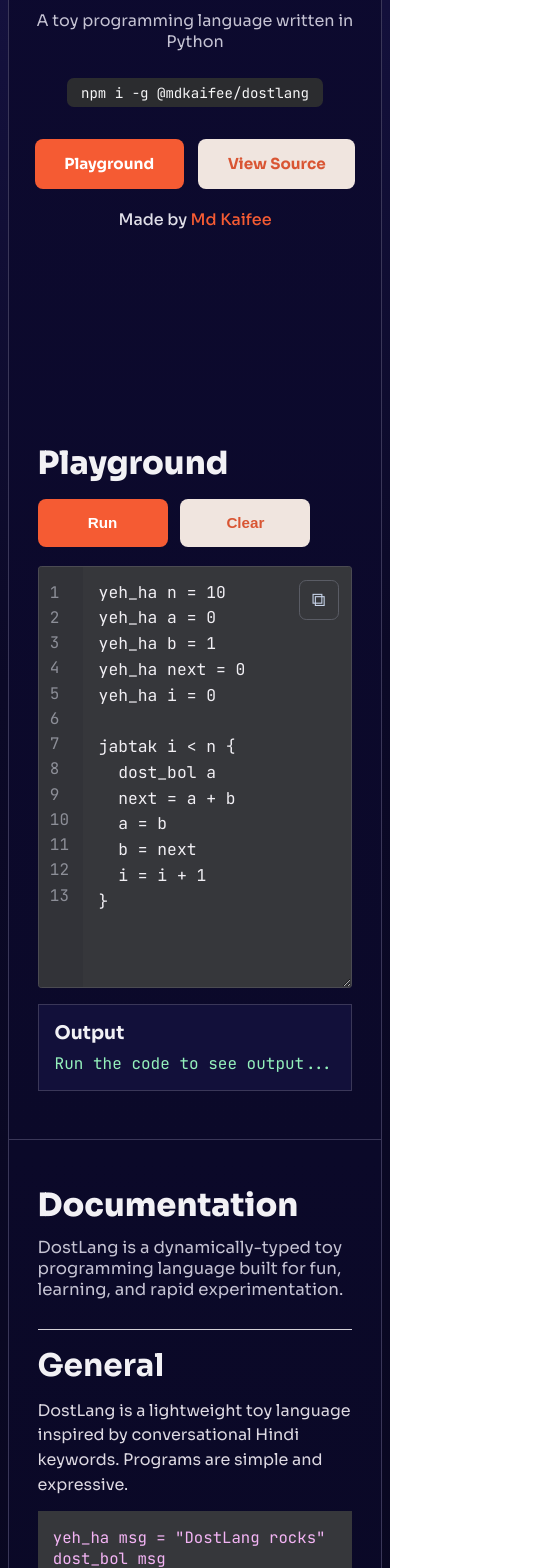
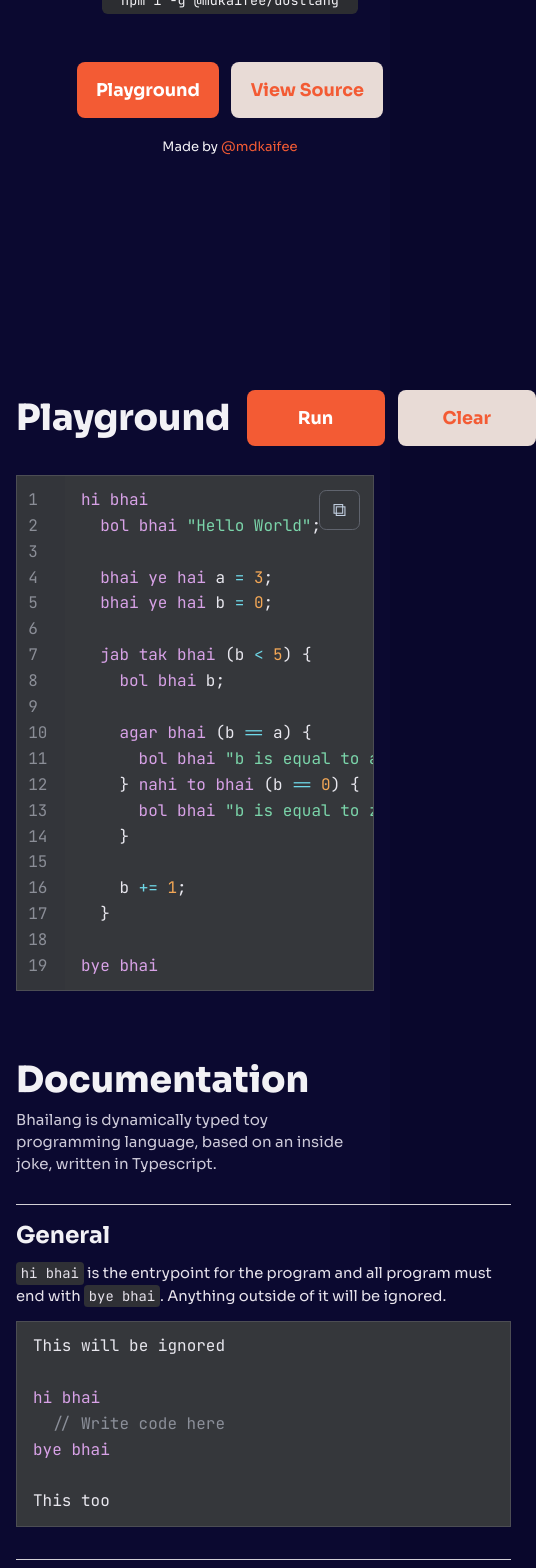
Before and after one commit to Mdkaifee/Dostlang_React, a React (Vite) app: page / in a window 390 px wide. Shown: the part 320-1888 px from the top of the page, 536 px wide, since content can reach past the window. Built offline with nearby package versions, Linux system fonts and the light colour scheme.

Commit message:
updated ui

```diff
--- a/src/App.jsx
+++ b/src/App.jsx
@@ -1,132 +1,195 @@
 import { useMemo, useState } from 'react'
 
-const starterCode = `yeh_ha n = 10
-yeh_ha a = 0
-yeh_ha b = 1
-yeh_ha next = 0
-yeh_ha i = 0
+const playgroundSample = `hi bhai
+  bol bhai "Hello World";
 
-jabtak i < n {
-  dost_bol a
-  next = a + b
-  a = b
-  b = next
-  i = i + 1
-}`
+  bhai ye hai a = 3;
+  bhai ye hai b = 0;
 
-const docs = [
+  jab tak bhai (b < 5) {
+    bol bhai b;
+
+    agar bhai (b == a) {
+      bol bhai "b is equal to a";
+    } nahi to bhai (b == 0) {
+      bol bhai "b is equal to zero";
+    }
+
+    b += 1;
+  }
+
+bye bhai`
+
+const docBlocks = {
+  general: `This will be ignored
+
+hi bhai
+  // Write code here
+bye bhai
+
+This too`,
+  variables: `hi bhai
+  bhai ye hai a = 10;
+  bhai ye hai b = "two";
+  bhai ye hai c = 15;
+  a = a + 1;
+  b = 21;
+  c *= 2;
+bye bhai`,
+  types: `hi bhai
+  bhai ye hai a = 10;
+  bhai ye hai b = 10 + (15*20);
+  bhai ye hai c = "two";
+  bhai ye hai d = 'ok';
+  bhai ye hai e = nalla;
+  bhai ye hai f = sahi;
+  bhai ye hai g = galat;
+bye bhai`,
+  builtins: `hi bhai
+  bol bhai "Hello World";
+  bhai ye hai a = 10;
   {
-    title: 'General',
-    body: 'DostLang is a lightweight toy language inspired by conversational Hindi keywords. Programs are simple and expressive.',
-    code: `yeh_ha msg = "DostLang rocks"
-dost_bol msg`,
-  },
-  {
-    title: 'Variables',
-    body: 'Declare variables with yeh_ha. Re-assign later with plain = syntax.',
-    code: `yeh_ha a = 10
-yeh_ha name = "Kaifee"
-a = a + 5
-dost_bol name`,
-  },
-  {
-    title: 'Conditionals',
-    body: 'Use agar / warna for branching. Conditions support comparison operators.',
-    code: `yeh_ha marks = 82
-agar marks >= 80 {
-  dost_bol "Top"
-} warna {
-  dost_bol "Keep going"
-}`,
-  },
-  {
-    title: 'Loops',
-    body: 'Use jabtak to repeat until condition becomes false.',
-    code: `yeh_ha i = 1
-jabtak i <= 5 {
-  dost_bol i
-  i = i + 1
-}`,
-  },
-]
-
-function evaluateExpression(expr, env) {
-  const normalized = expr
-    .replace(/\bsach\b/g, 'true')
-    .replace(/\bjhoot\b/g, 'false')
-
-  const keys = Object.keys(env)
-  const values = Object.values(env)
-  try {
-    // Intended as a playground helper, not a secure sandbox.
-    return new Function(...keys, `return (${normalized})`)(...values)
-  } catch {
-    return normalized
+    bhai ye hai b = 20;
+    bol bhai a + b;
   }
+  bol bhai 5, 'ok', nalla , sahi , galat;
+bye bhai`,
+  conditionals: `hi bhai
+  bhai ye hai a = 10;
+  agar bhai (a < 20) {
+    bol bhai "a is less than 20";
+  } nahi to bhai ( a < 25 ) {
+    bol bhai "a is less than 25";
+  } warna bhai {
+    bol bhai "a is greater than or equal to 25";
+  }
+bye bhai`,
+  loops: `hi bhai
+  bhai ye hai a = 0;
+  jab tak bhai (a < 10) {
+    a += 1;
+    agar bhai (a == 5) {
+      bol bhai "andar se bol bhai ", a;
+      agla dekh bhai;
+    }
+    agar bhai (a == 6) {
+      bas kar bhai;
+    }
+    bol bhai a;
+  }
+  bol bhai "done";
+bye bhai`,
 }
 
-function runDost(code) {
-  const env = {}
-  const output = []
+const keywordSet = new Set([
+  'hi',
+  'bhai',
+  'bol',
+  'ye',
+  'hai',
+  'jab',
+  'tak',
+  'agar',
+  'nahi',
+  'to',
+  'warna',
+  'bye',
+  'nalla',
+  'sahi',
+  'galat',
+  'bas',
+  'kar',
+  'agla',
+  'dekh',
+])
 
-  for (const raw of code.split('\n')) {
-    const line = raw.trim()
-    if (!line || line.startsWith('#') || line.endsWith('{') || line === '}') {
-      continue
-    }
+function InlineTag({ children }) {
+  return <code className="inline-tag">{children}</code>
+}
 
-    const declare = line.match(/^yeh_ha\s+([a-zA-Z_][a-zA-Z0-9_]*)\s*=\s*(.+)$/)
-    if (declare) {
-      env[declare[1]] = evaluateExpression(declare[2], env)
-      continue
-    }
+function highlightLine(line) {
+  const commentIdx = line.indexOf('//')
+  const codePart = commentIdx >= 0 ? line.slice(0, commentIdx) : line
+  const commentPart = commentIdx >= 0 ? line.slice(commentIdx) : ''
+  const tokenRegex = /("[^"]*"|'[^']*'|==|!=|<=|>=|\+=|-=|\*=|\/=|[{}();,]|[+\-*/=<>]|\b[a-zA-Z_][a-zA-Z0-9_]*\b|\d+)/g
+  const pieces = codePart.split(tokenRegex)
 
-    const assign = line.match(/^([a-zA-Z_][a-zA-Z0-9_]*)\s*=\s*(.+)$/)
-    if (assign) {
-      env[assign[1]] = evaluateExpression(assign[2], env)
-      continue
-    }
+  return (
+    <>
+      {pieces.map((piece, idx) => {
+        if (!piece) return null
 
-    const print = line.match(/^dost_bol\s+(.+)$/)
-    if (print) {
-      output.push(String(evaluateExpression(print[1], env)))
+        let cls = 'tok-plain'
+        if (/^"[^"]*"$|^'[^']*'$/.test(piece)) {
+          cls = 'tok-string'
+        } else if (/^\d+$/.test(piece)) {
+          cls = 'tok-number'
+        } else if (/^(==|!=|<=|>=|\+=|-=|\*=|\/=|[+\-*/=<>])$/.test(piece)) {
+          cls = 'tok-op'
+        } else if (/^[{}();,]$/.test(piece)) {
+          cls = 'tok-punc'
+        } else if (keywordSet.has(piece)) {
+          cls = 'tok-key'
+        }
+
+        return (
+          <span key={`${piece}-${idx}`} className={cls}>
+            {piece}
+          </span>
+        )
+      })}
+      {commentPart ? <span className="tok-comment">{commentPart}</span> : null}
+    </>
+  )
+}
+
+function CodeLines({ code, withNumbers = false }) {
+  const lines = code.split('\n')
+
+  return (
+    <div className={`code-grid ${withNumbers ? 'with-lines' : ''}`}>
+      {withNumbers ? (
+        <pre className="line-column" aria-hidden="true">
+          {lines.map((_, index) => (
+            <span key={`ln-${index + 1}`}>{index + 1}</span>
+          ))}
+        </pre>
+      ) : null}
+      <pre className="code-panel">
+        {lines.map((line, index) => (
+          <div className="code-row" key={`line-${index}`}>
+            {highlightLine(line)}
+          </div>
+        ))}
+      </pre>
+    </div>
+  )
+}
+
+function App() {
+  const [playgroundCode, setPlaygroundCode] = useState(playgroundSample)
+
+  const lineCountMemo = useMemo(() => playgroundCode.split('\n').length, [playgroundCode])
+
+  const onClear = () => setPlaygroundCode('')
+  const onRun = () => setPlaygroundCode((prev) => prev)
+  const onCopy = async () => {
+    try {
+      await navigator.clipboard.writeText(playgroundCode)
+    } catch {
+      // Clipboard is optional.
     }
   }
 
-  return output
-}
-
-function App() {
-  const [code, setCode] = useState(starterCode)
-  const [output, setOutput] = useState([])
-
-  const lineNumbers = useMemo(() => {
-    const count = Math.max(code.split('\n').length, 10)
-    return Array.from({ length: count }, (_, idx) => idx + 1)
-  }, [code])
-
-  const onRun = () => setOutput(runDost(code))
-  const onClear = () => {
-    setCode('')
-    setOutput([])
-  }
-
-  const onCopy = async () => {
-    try {
-      await navigator.clipboard.writeText(code)
-    } catch {
-      // Ignore clipboard errors in unsupported environments.
-    }
-  }
+  const hasCode = lineCountMemo > 0
 
   return (
     <main className="page-shell">
       <section className="hero-section">
         <div className="hero-inner">
-          <img className="hero-glyph" src="/dostlang.png" alt="DostLang glyph" />
           <h1 className="hero-title">DOSTLANG</h1>
           <p className="hero-subtitle">A toy programming language written in Python</p>
-          <code className="install-pill">npm i -g @mdkaifee/dostlang</code>
+          <code className="install-pill">`npm i -g @mdkaifee/dostlang`</code>
 
           <div className="hero-actions">
             <a className="btn btn-primary" href="#playground">
@@ -144,17 +207,17 @@
 
           <p className="made-by">
             Made by{' '}
-            <a href="https://mdkaifee-software-developer.onrender.com/" target="_blank" rel="noreferrer">
-              Md Kaifee
+            <a href="https://github.com/Mdkaifee" target="_blank" rel="noreferrer">
+              @mdkaifee
             </a>
           </p>
         </div>
       </section>
 
       <section className="playground-section" id="playground">
-        <div className="section-header">
+        <div className="section-head">
           <h2>Playground</h2>
-          <div className="inline-actions">
+          <div className="section-actions">
             <button className="btn btn-primary" onClick={onRun} type="button">
               Run
             </button>
@@ -164,51 +227,85 @@
           </div>
         </div>
 
-        <div className="editor-shell">
-          <button className="copy-btn" type="button" onClick={onCopy} aria-label="Copy code">
+        <div className="playground-editor-wrap">
+          <button className="copy-btn" onClick={onCopy} type="button" aria-label="Copy code">
             ⧉
           </button>
-          <div className="editor-grid">
-            <pre className="line-nums" aria-hidden="true">
-              {lineNumbers.map((num) => (
-                <span key={num}>{num}</span>
-              ))}
-            </pre>
-            <textarea
-              className="editor-input"
-              value={code}
-              onChange={(event) => setCode(event.target.value)}
-              spellCheck={false}
-            />
-          </div>
-        </div>
-
-        <div className="output-shell">
-          <h3>Output</h3>
-          <pre>{output.length ? output.join('\n') : 'Run the code to see output...'}</pre>
+          {hasCode ? <CodeLines code={playgroundCode} withNumbers /> : <div className="empty-code">No code</div>}
         </div>
       </section>
 
       <section className="docs-section">
         <h2>Documentation</h2>
         <p className="docs-intro">
-          DostLang is a dynamically-typed toy programming language built for fun, learning, and rapid experimentation.
+          Bhailang is dynamically typed toy programming language, based on an inside joke, written in Typescript.
         </p>
 
         <div className="docs-grid">
-          {docs.map((item) => (
-            <article className="doc-card" key={item.title}>
-              <h3>{item.title}</h3>
-              <p>{item.body}</p>
-              <pre>
-                <code>{item.code}</code>
-              </pre>
-            </article>
-          ))}
+          <article className="doc-card">
+            <h3>General</h3>
+            <p>
+              <InlineTag>hi bhai</InlineTag> is the entrypoint for the program and all program must end with{' '}
+              <InlineTag>bye bhai</InlineTag>. Anything outside of it will be ignored.
+            </p>
+            <CodeLines code={docBlocks.general} />
+          </article>
+
+          <article className="doc-card">
+            <h3>Variables</h3>
+            <p>
+              Variables can be declared using <InlineTag>bhai ye hai</InlineTag>.
+            </p>
+            <CodeLines code={docBlocks.variables} />
+          </article>
+
+          <article className="doc-card">
+            <h3>Types</h3>
+            <p>
+              Numbers and strings are like other languages. Null values can be denoted using <InlineTag>nalla</InlineTag>.{' '}
+              <InlineTag>sahi</InlineTag> and <InlineTag>galat</InlineTag> are the boolean values.
+            </p>
+            <CodeLines code={docBlocks.types} />
+          </article>
+
+          <article className="doc-card">
+            <h3>Built-ins</h3>
+            <p>
+              Use <InlineTag>bol bhai</InlineTag> to print anything to console.
+            </p>
+            <CodeLines code={docBlocks.builtins} />
+          </article>
+
+          <article className="doc-card">
+            <h3>Conditionals</h3>
+            <p>
+              Bhailang supports if-else-if ladder construct , <InlineTag>agar bhai</InlineTag> block will execute if condition is{' '}
+              <InlineTag>sahi</InlineTag>, otherwise one of the subsequently added <InlineTag>nahi to bhai</InlineTag> blocks will
+              execute if their respective condition is <InlineTag>sahi</InlineTag>, and the <InlineTag>warna bhai</InlineTag> block
+              will eventually execute if all of the above conditions are <InlineTag>galat</InlineTag>.
+            </p>
+            <CodeLines code={docBlocks.conditionals} />
+          </article>
+
+          <article className="doc-card">
+            <h3>Loops</h3>
+            <p>
+              Statements inside <InlineTag>jab tak bhai</InlineTag> blocks are executed as long as a specified condition evaluates to{' '}
+              <InlineTag>sahi</InlineTag>. If the condition becomes <InlineTag>galat</InlineTag>, statement within the loop stops
+              executing and control passes to the statement following the loop. Use <InlineTag>bas kar bhai</InlineTag> to break the
+              loop and <InlineTag>agla dekh bhai</InlineTag> to continue within loop.
+            </p>
+            <CodeLines code={docBlocks.loops} />
+          </article>
         </div>
       </section>
 
-      <footer className="site-footer">© 2026 Md Kaifee</footer>
+      <footer className="site-footer">
+        © 2026{' '}
+        <a href="https://mdkaifee-software-developer.onrender.com/" target="_blank" rel="noreferrer">
+          Md Kaifee
+        </a>
+      </footer>
     </main>
   )
 }
--- a/src/styles.css
+++ b/src/styles.css
@@ -1,14 +1,14 @@
-@import url('https://fonts.googleapis.com/css2?family=JetBrains+Mono:wght@400;600&family=Permanent+Marker&family=Sora:wght@400;500;700;800&display=swap');
+@import url('https://fonts.googleapis.com/css2?family=JetBrains+Mono:wght@400;500;700&family=Permanent+Marker&family=Sora:wght@400;600;700;800&display=swap');
 
 :root {
-  --bg: #0b0927;
-  --bg-soft: #12103a;
-  --card: #36373b;
+  --bg: #0b0930;
+  --panel: #35373b;
+  --panel-edge: #4c4d53;
   --text: #f2f1f5;
-  --muted: #c5c3d3;
-  --accent: #f55b33;
-  --accent-soft: #f0e5df;
-  --border: #3a3758;
+  --muted: #cdcad9;
+  --accent: #f35b34;
+  --cream: #e8dbd6;
+  --border: #2f2a56;
 }
 
 * {
@@ -19,106 +19,98 @@
 body,
 #root {
   margin: 0;
+  width: 100%;
   min-height: 100%;
 }
 
 body {
-  background: radial-gradient(circle at 20% -10%, #1c1852 0%, var(--bg) 40%, #07061b 100%);
+  background: #09072c;
   color: var(--text);
   font-family: 'Sora', sans-serif;
 }
 
 .page-shell {
-  width: min(1180px, 96vw);
+  width: min(1128px, 100%);
   margin: 0 auto;
-  border: 1px solid var(--border);
-  background: linear-gradient(180deg, #0d0a30 0%, #090822 100%);
+  border-top: 1px solid var(--border);
+  border-bottom: 1px solid var(--border);
+  background: var(--bg);
 }
 
 .hero-section {
-  min-height: 85vh;
+  min-height: 82vh;
   display: grid;
   place-items: center;
   text-align: center;
-  padding: 4rem 1.5rem;
+  padding: 2.6rem 1.5rem 4.2rem;
 }
 
 .hero-inner {
   max-width: 780px;
 }
 
-.hero-glyph {
-  width: clamp(68px, 12vw, 108px);
-  height: auto;
-  border-radius: 0.45rem;
-  opacity: 0.92;
-}
-
 .hero-title {
   margin: 0;
-  font-size: clamp(3rem, 12vw, 8rem);
   font-family: 'Permanent Marker', cursive;
+  font-size: clamp(4.3rem, 12vw, 10rem);
+  line-height: 0.94;
+  letter-spacing: 0.085em;
   color: var(--accent);
-  letter-spacing: 0.08em;
-  line-height: 0.9;
 }
 
 .hero-subtitle {
-  margin: 1.7rem 0 0.9rem;
+  margin: 1.5rem 0 1rem;
   color: var(--muted);
-  font-size: clamp(1rem, 2.3vw, 2rem);
+  font-size: clamp(1rem, 2.15vw, 2rem);
 }
 
 .install-pill {
   display: inline-block;
-  margin-top: 0.7rem;
-  font-size: clamp(0.88rem, 2.5vw, 1.25rem);
+  background: #2c2d31;
+  border-radius: 0.36rem;
+  padding: 0.34rem 0.68rem;
+  color: #f1f0f4;
   font-family: 'JetBrains Mono', monospace;
-  background: #2b2c2f;
-  color: #f6f6f7;
-  padding: 0.35rem 0.9rem;
-  border-radius: 0.42rem;
+  font-size: clamp(0.84rem, 1.3vw, 1.05rem);
 }
 
 .hero-actions {
+  margin-top: 3rem;
   display: flex;
-  gap: 0.9rem;
   justify-content: center;
-  margin-top: 2rem;
+  gap: 0.76rem;
   flex-wrap: wrap;
 }
 
 .btn {
+  border: 0;
+  border-radius: 0.5rem;
+  min-width: 176px;
+  height: 62px;
+  padding: 0 1.2rem;
+  cursor: pointer;
   text-decoration: none;
-  border: 0;
-  cursor: pointer;
-  font-size: clamp(0.95rem, 2vw, 1.65rem);
+  display: inline-flex;
+  align-items: center;
+  justify-content: center;
+  font-family: 'Sora', sans-serif;
+  font-size: clamp(1.1rem, 1.85vw, 1.9rem);
   font-weight: 700;
-  border-radius: 0.5rem;
-  padding: 0.95rem 1.85rem;
-  min-width: 160px;
-  transition: transform 160ms ease, filter 160ms ease;
-}
-
-.btn:hover {
-  transform: translateY(-2px);
-  filter: brightness(1.05);
 }
 
 .btn-primary {
+  background: var(--accent);
   color: #fff;
-  background: var(--accent);
 }
 
 .btn-ghost {
-  color: #d95533;
-  background: var(--accent-soft);
+  background: var(--cream);
+  color: var(--accent);
 }
 
 .made-by {
-  margin-top: 1.3rem;
-  color: #e0dfe8;
-  font-weight: 500;
+  margin-top: 1.25rem;
+  font-size: clamp(0.82rem, 1.08vw, 1.02rem);
 }
 
 .made-by a {
@@ -128,170 +120,203 @@
 
 .playground-section,
 .docs-section {
-  padding: 2.8rem 1.8rem 3rem;
+  padding: 0 2.85rem 2.4rem;
 }
 
-.section-header {
+.section-head {
+  min-height: 90px;
   display: flex;
+  align-items: center;
   justify-content: space-between;
-  align-items: center;
   gap: 1rem;
-  flex-wrap: wrap;
 }
 
-.section-header h2,
+.section-head h2,
 .docs-section h2 {
   margin: 0;
-  font-size: clamp(2rem, 5vw, 3.4rem);
+  font-size: clamp(2.25rem, 4.85vw, 3.26rem);
   font-weight: 800;
+  line-height: 1;
 }
 
-.inline-actions {
+.section-actions {
   display: flex;
-  gap: 0.8rem;
+  gap: 0.82rem;
 }
 
-.editor-shell {
+.playground-editor-wrap {
   position: relative;
-  margin-top: 1.2rem;
-  background: var(--card);
-  border-radius: 0.2rem;
-  border: 1px solid #4b4b52;
-  overflow: hidden;
+  margin-top: 0.72rem;
+  border: 1px solid var(--panel-edge);
+  background: var(--panel);
+  min-height: 510px;
 }
 
 .copy-btn {
   position: absolute;
-  top: 0.8rem;
-  right: 0.8rem;
-  border: 1px solid #5a5c65;
-  color: #c9d5eb;
+  top: 0.9rem;
+  right: 0.84rem;
+  z-index: 3;
+  width: 2.52rem;
+  height: 2.52rem;
+  border: 1px solid #60646e;
+  border-radius: 0.45rem;
+  color: #c4d1e3;
   background: transparent;
-  border-radius: 0.45rem;
-  width: 2.5rem;
-  height: 2.5rem;
-  font-size: 1.2rem;
+  font-size: 1.18rem;
   cursor: pointer;
-  z-index: 2;
 }
 
-.editor-grid {
+.empty-code {
+  min-height: 510px;
   display: grid;
-  grid-template-columns: 60px 1fr;
-  min-height: 420px;
+  place-items: center;
+  color: #afacbc;
+  font-family: 'JetBrains Mono', monospace;
 }
 
-.line-nums {
-  margin: 0;
-  padding: 0.8rem 0.7rem;
-  font-family: 'JetBrains Mono', monospace;
-  color: #8d8f98;
-  user-select: none;
-  line-height: 1.58;
-  background: #323338;
+.code-grid.with-lines {
+  display: grid;
+  grid-template-columns: 62px 1fr;
+  min-height: 510px;
 }
 
-.line-nums span {
+.line-column {
+  margin: 0;
+  padding: 0.7rem 0.7rem;
+  background: #33353a;
+  color: #8b8e97;
+  font-family: 'JetBrains Mono', monospace;
+  line-height: 1.62;
+  user-select: none;
+}
+
+.line-column span {
   display: block;
 }
 
-.editor-input {
-  border: 0;
-  width: 100%;
-  resize: vertical;
-  min-height: 420px;
-  background: var(--card);
+.code-panel {
+  margin: 0;
+  padding: 0.7rem 1rem;
   color: #f1eff4;
-  padding: 0.8rem 3.8rem 0.8rem 1rem;
   font-family: 'JetBrains Mono', monospace;
-  font-size: 1.02rem;
-  line-height: 1.58;
-  outline: none;
+  line-height: 1.62;
+  overflow: auto;
+  white-space: pre;
 }
 
-.output-shell {
-  margin-top: 1rem;
-  border: 1px solid var(--border);
-  background: var(--bg-soft);
-  padding: 1rem;
+.code-row {
+  min-height: 1.62em;
 }
 
-.output-shell h3 {
-  margin: 0 0 0.6rem;
+.tok-key {
+  color: #d8a2e7;
 }
 
-.output-shell pre {
-  margin: 0;
-  font-family: 'JetBrains Mono', monospace;
-  color: #94f1bc;
-  white-space: pre-wrap;
+.tok-string {
+  color: #7bd5aa;
+}
+
+.tok-number {
+  color: #f3a756;
+}
+
+.tok-op {
+  color: #6fd8e8;
+}
+
+.tok-comment {
+  color: #8b8f99;
+}
+
+.tok-punc,
+.tok-plain {
+  color: #e8e7ee;
 }
 
 .docs-section {
-  border-top: 1px solid var(--border);
+  margin-top: 2rem;
 }
 
 .docs-intro {
-  margin-top: 0.75rem;
+  margin: 0.72rem 0 1.82rem;
   color: var(--muted);
-  max-width: 900px;
-  font-size: 1.04rem;
+  font-size: clamp(0.94rem, 1.3vw, 1.95rem);
+  line-height: 1.45;
 }
 
 .docs-grid {
-  margin-top: 1.8rem;
   display: grid;
   grid-template-columns: repeat(2, minmax(0, 1fr));
-  gap: 1.8rem;
+  gap: 2rem 1.9rem;
 }
 
 .doc-card {
   border-top: 1px solid #d3d0d6;
-  padding-top: 1rem;
+  padding-top: 0.98rem;
 }
 
 .doc-card h3 {
-  font-size: 1.95rem;
   margin: 0;
+  font-size: clamp(1.45rem, 2.25vw, 2.35rem);
+  font-weight: 700;
 }
 
 .doc-card p {
-  color: #ddd9e2;
-  line-height: 1.55;
-  margin: 0.85rem 0;
+  margin: 0.72rem 0 0.85rem;
+  line-height: 1.5;
+  color: #e6e2eb;
+  font-size: clamp(0.92rem, 1.13vw, 1.35rem);
 }
 
-.doc-card pre {
-  margin: 0;
-  padding: 0.95rem;
-  background: var(--card);
-  color: #f3b4f4;
-  overflow: auto;
+.inline-tag {
+  display: inline-block;
+  border-radius: 0.24rem;
+  background: #2f3035;
+  padding: 0.06rem 0.3rem;
+  font-family: 'JetBrains Mono', monospace;
+  font-size: 0.94em;
 }
 
-.doc-card code {
-  font-family: 'JetBrains Mono', monospace;
-  font-size: 0.98rem;
+.doc-card .code-grid {
+  margin-top: 0.2rem;
+}
+
+.doc-card .code-panel {
+  background: var(--panel);
+  border: 1px solid var(--panel-edge);
+  min-height: 176px;
 }
 
 .site-footer {
+  padding: 1.16rem;
   text-align: center;
   font-weight: 700;
-  padding: 1.4rem;
-  color: #f2edf2;
   border-top: 1px solid var(--border);
 }
 
-@media (max-width: 900px) {
+.site-footer a {
+  color: inherit;
+  text-decoration: none;
+}
+
+@media (max-width: 940px) {
+  .playground-section,
+  .docs-section {
+    padding-left: 1rem;
+    padding-right: 1rem;
+  }
+
   .docs-grid {
     grid-template-columns: 1fr;
   }
 
-  .editor-grid {
-    grid-template-columns: 44px 1fr;
+  .code-grid.with-lines {
+    grid-template-columns: 48px 1fr;
   }
 
   .btn {
-    min-width: 130px;
+    min-width: 138px;
+    height: 56px;
   }
 }
```
